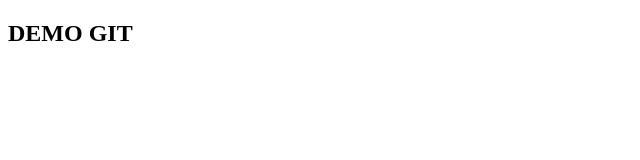
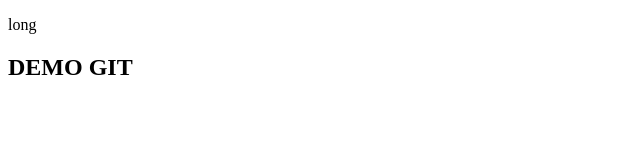
Before and after one commit to nlong1310/BC02, a plain HTML site: page index.html in a window 1280 px wide. Shown: the whole page, without its empty margins (0-640 px from the left). Drawn offline with Linux system fonts and the light colour scheme.

Commit message:
Update index.html

```diff
--- a/index.html
+++ b/index.html
@@ -4,6 +4,7 @@
     <meta charset="UTF-8">
     <meta name="viewport" content="width=device-width, initial-scale=1.0">
     <title>Document</title>
+    <p>long</p>
 </head>
 <body>
     <h2>DEMO GIT</h2>
```
